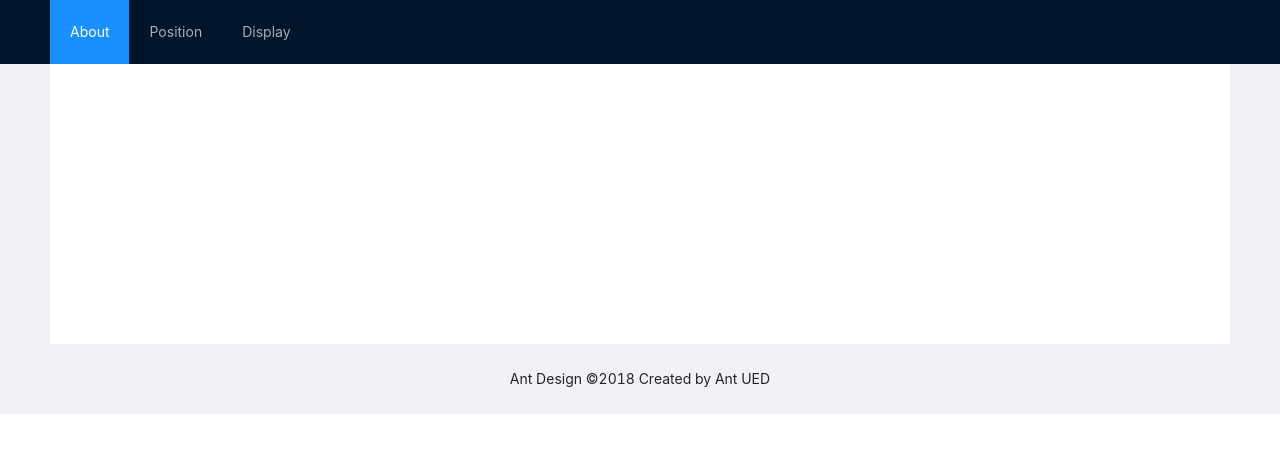
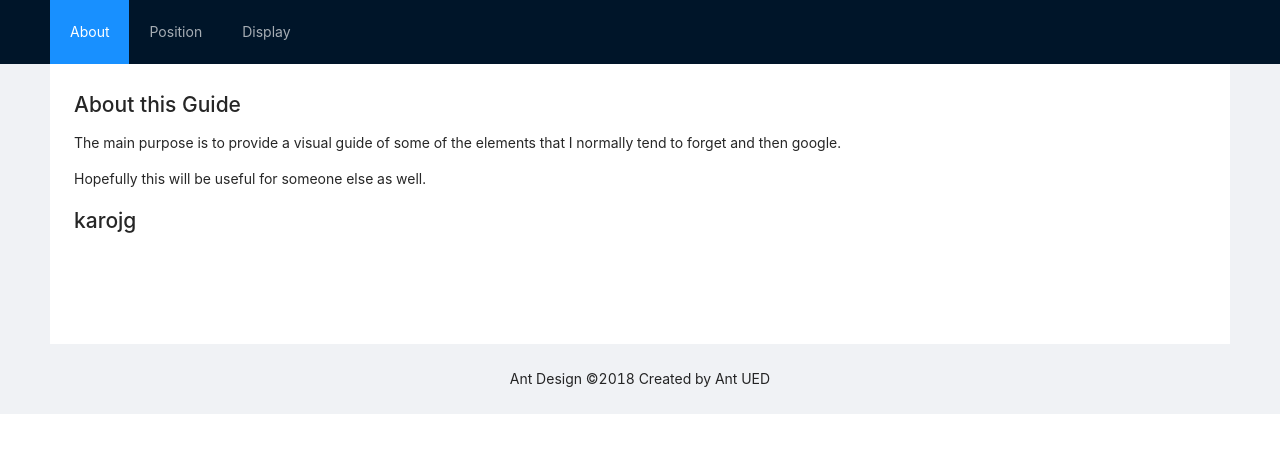
Before and after one commit to karojg/css-notes, a React (Create React App) app: page / in a window 1280 px wide. Shown: the top 452 px of the page. Built offline with nearby package versions, Linux system fonts and the light colour scheme.

Commit message:
feature/mainNavigation: Updates route

```diff
--- a/src/App.js
+++ b/src/App.js
@@ -28,6 +28,9 @@ const App = () => {
         <Content style={{ padding: '0 50px' }}>
           <div className="site-layout-content">
             <Switch>
+              <Route exact path="/">
+                <About />
+              </Route>{' '}
               <Route path="/about">
                 <About />
               </Route>
```
